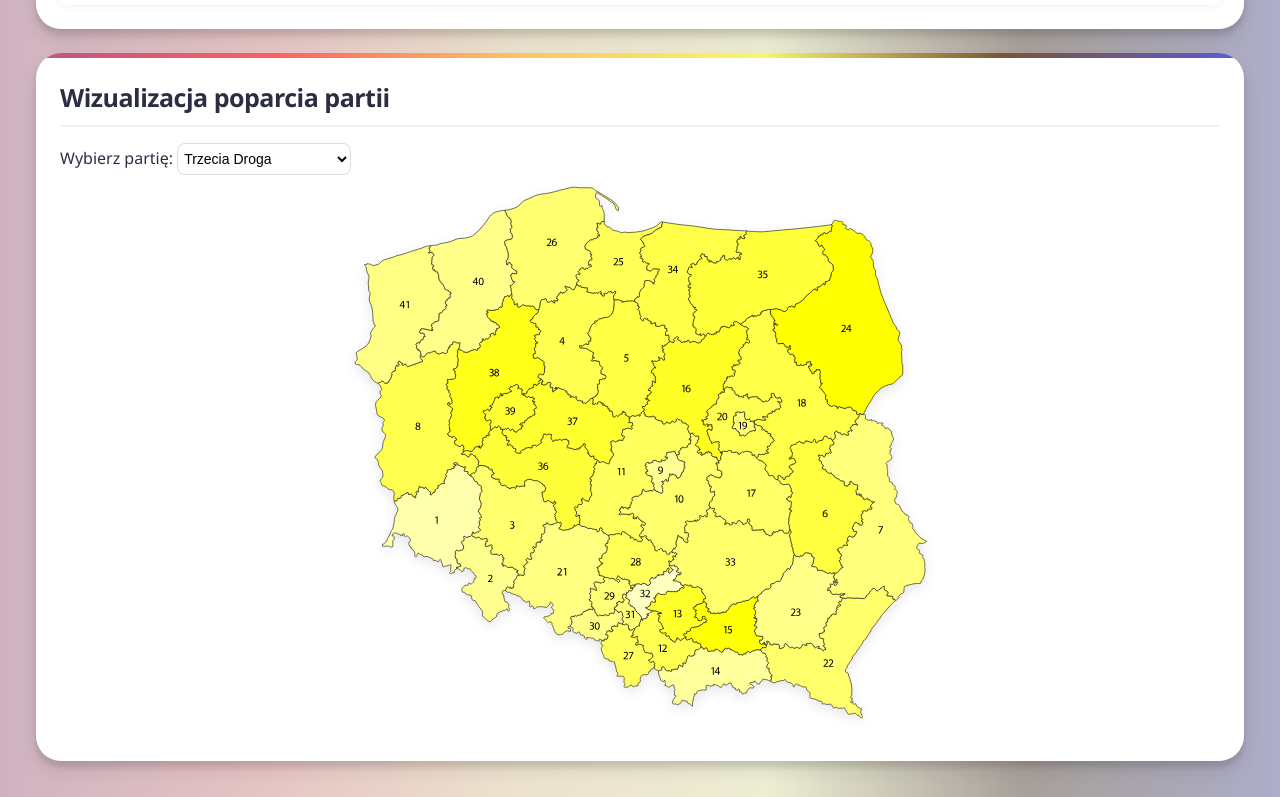
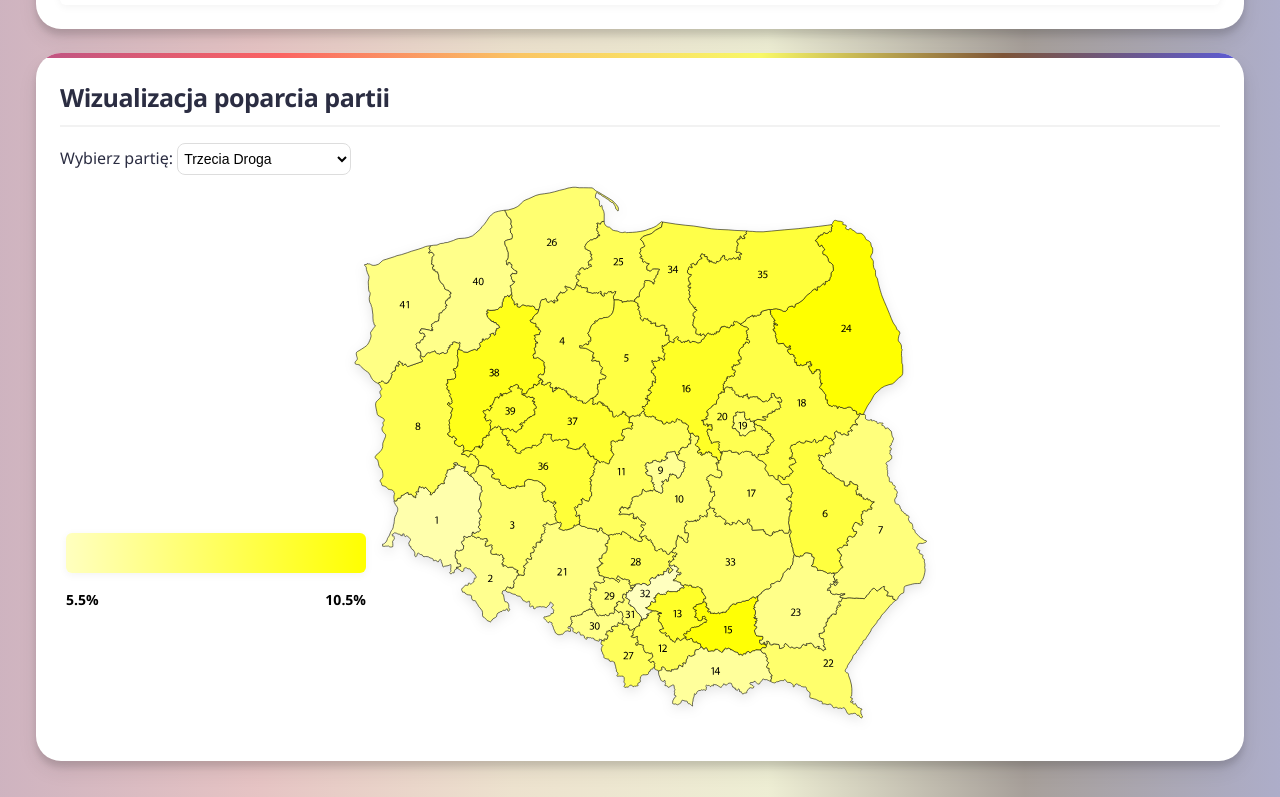
Before and after one commit to icerstop/koalicjometr, a plain HTML site: page index.html in a window 1280 px wide. Shown: the part 1734-2531 px from the top of the page. Drawn offline with nearby package versions, Linux system fonts and the light colour scheme.

Commit message:
constituency visualization upgrade

```diff
--- a/index.html
+++ b/index.html
@@ -150,7 +150,9 @@
                     <option value="rz">Razem</option>
                     <option value="poz">Pozostałe</option>
                 </select>
-                <div id="party-map"></div>
+                <div id="party-map">
+                    <div id="party-map-legend"></div>
+                </div>
             </div>
         </div>
 
--- a/script.js
+++ b/script.js
@@ -237,7 +237,6 @@ async function updatePartyMap() {
     const baseColor = colors[selectedParty];
 
     // Zbierz poparcie w każdym okręgu dla wybranej partii
-    // Upewnij się, że dla danego okręgu obliczone zostało wsparcie (przy kalkulacji mandatów)
     const supportValues = constituencies.map(c => (c.support && c.support[partyIndex]) ? c.support[partyIndex] : 0);
     const minSupport = Math.min(...supportValues);
     const maxSupport = Math.max(...supportValues);
@@ -245,36 +244,86 @@ async function updatePartyMap() {
     // Ustal zakres – żeby uniknąć dzielenia przez zero
     const range = (maxSupport - minSupport) || 1;
 
-    // Dla każdego okręgu, oblicz nowy odcień koloru
+    // Dla każdego okręgu, oblicz nowy odcień koloru i ustaw tooltip
     constituencies.forEach(c => {
         const supportValue = (c.support && c.support[partyIndex]) ? c.support[partyIndex] : 0;
-        // Oblicz współczynnik intensywności: 0 dla najniższego poparcia, 1 dla najwyższego
         const factor = (supportValue - minSupport) / range;
-        // Jeśli poparcie jest na poziomie minimum, odcień będzie bardziej rozjaśniony (np. rozjaśnienie o 50%), a przy maksymalnym – brak rozjaśnienia
         const adjustment = 75 * (1 - factor);
         const newColor = shadeColor(baseColor, adjustment);
 
-            // W funkcji updatePartyMap, zamiast dodawać <title>, dodaj eventy:
         const regionElement = svgDoc.getElementById(`okreg_${c.number}`);
         if (regionElement) {
             regionElement.setAttribute('style', `fill:${newColor};stroke:#000000;stroke-width:1px;pointer-events:visiblePainted;`);
-            // Usuń dotychczasowy tooltip, jeśli istnieje
             const existingTitle = regionElement.querySelector('title');
             if (existingTitle) {
-            existingTitle.remove();
+                existingTitle.remove();
             }
-            // Dodaj własny tooltip
-            const tooltipText = `Okręg ${c.number} - poparcie: ${supportValue.toFixed(2)}%`;
+            const mandateValue = (c.mandates && c.mandates[partyIndex] != null) ? c.mandates[partyIndex] : 0;
+            const tooltipText = `Okręg ${c.number}\nPoparcie: ${supportValue.toFixed(2)}%\nMandaty: ${mandateValue}`;
             addCustomTooltip(regionElement, tooltipText);
         }
     });
 
-    // Wstaw zaktualizowany SVG do kontenera w wierszu 4
+    // Wstaw zaktualizowany SVG do kontenera, przy jednoczesnym zachowaniu kontenera legendy
     const partyMapContainer = document.getElementById('party-map');
     partyMapContainer.innerHTML = "";
+    // Utwórz nowy kontener na legendę
+    const legendWrapper = document.createElement('div');
+    legendWrapper.id = 'party-map-legend';
+    partyMapContainer.appendChild(legendWrapper);
+    // Dołącz mapę (SVG)
     partyMapContainer.appendChild(svgElement);
 
+    // Wywołaj funkcję tworzącą legendę
+    createLegend(minSupport, maxSupport, baseColor);
 }
+
+
+function createLegend(minSupport, maxSupport, baseColor) {
+    const legendContainer = document.getElementById('party-map-legend');
+    legendContainer.innerHTML = '';
+
+    // Tworzymy canvas do narysowania gradientu
+    const legendCanvas = document.createElement('canvas');
+    legendCanvas.className = 'legend-canvas';
+    legendContainer.appendChild(legendCanvas);
+
+    // Ustal rozmiar faktyczny canvas, tak jak dotychczas
+    const legendWidth = legendCanvas.offsetWidth || 200;
+    const legendHeight = legendCanvas.offsetHeight || 20;
+    legendCanvas.width = legendWidth;
+    legendCanvas.height = legendHeight;
+
+    // Rysowanie gradientu
+    const ctx = legendCanvas.getContext('2d');
+    const gradient = ctx.createLinearGradient(0, 0, legendWidth, 0);
+    gradient.addColorStop(0, shadeColor(baseColor, 75));
+    gradient.addColorStop(1, shadeColor(baseColor, 0));
+    ctx.fillStyle = gradient;
+    ctx.fillRect(0, 0, legendWidth, legendHeight);
+
+    // Tworzymy kontener na etykiety (min i max)
+    const labelContainer = document.createElement('div');
+    labelContainer.className = 'legend-labels'; // styl w CSS
+
+    // Etykieta minimalna
+    const minLabel = document.createElement('div');
+    minLabel.className = 'legend-min';
+    minLabel.textContent = `${minSupport.toFixed(1)}%`;
+
+    // Etykieta maksymalna
+    const maxLabel = document.createElement('div');
+    maxLabel.className = 'legend-max';
+    maxLabel.textContent = `${maxSupport.toFixed(1)}%`;
+
+    // Dodaj etykiety do kontenera
+    labelContainer.appendChild(minLabel);
+    labelContainer.appendChild(maxLabel);
+    // Dopiero teraz dodaj kontener do legendy
+    legendContainer.appendChild(labelContainer);
+}
+
+
 
 // Dodaj event listener do selecta – aktualizacja mapy przy zmianie wybranej partii
 document.getElementById('party-list').addEventListener('change', updatePartyMap);
@@ -288,7 +337,7 @@ async function loadConstituencies() {
         .map((row, index) => {
             const parts = row.split(';');
             if (parts.length !== 9) {
-                console.error(`Błąd w wierszu ${index + 2}: za mało kolumn (${parts.length} zamiast 8)`);
+                console.error(`Błąd w wierszu ${index + 2}: za mało kolumn (${parts.length} zamiast 9)`);
                 return null;
             }
             const [number, size, td, nl, pis, konf, ko, rz, poz] = parts;
@@ -569,7 +618,9 @@ function updateCoalitions(mandates, support) {
             if (subsetIds.includes('pis') && subsetIds.includes('ko')) continue;
             if (subsetIds.includes('nl') && subsetIds.includes('konf')) continue;
             if (subsetIds.includes('nl') && subsetIds.includes('pis')) continue;
-            if (subsetIds.includes('rz') && subsetIds.includes('konf')) continue;
+            if (subsetIds.includes('rz') && subsetIds.includes('konf') && subsetIds.includes('pis')) continue;
+            if (subsetIds.includes('poz')) continue;
+            if (subset.some(i => mandates[i] === 0)) continue;
             const total = subset.reduce((sum, i) => sum + mandates[i], 0);
             if (total >= 231) {
                 const coalitionData = subset.map(i => ({
--- a/styles.css
+++ b/styles.css
@@ -488,3 +488,60 @@ button:active {
 html {
   scroll-behavior: smooth;
 }
+
+#custom-tooltip {
+  white-space: pre-line;
+}
+
+#party-map-legend {
+  position: absolute;
+  bottom: 150px;           /* Zmiana, żeby przesunąć legendę niżej */
+  left: 30px;
+  width: 300px;        /* Możesz zmniejszyć lub ustawić na auto */
+  z-index: 9999;
+  display: flex;
+  flex-direction: column;
+  align-items: center;
+  gap: 8px;
+  /* Usuwamy “pudełko” */
+  background-color: transparent;
+  box-shadow: none;
+  border-radius: 0;
+  padding: 0;
+}
+/* Samo płótno z gradientem (skalujemy szerokość i wysokość w CSS) */
+#party-map-legend .legend-canvas {
+  width: 100%;  /* 100% szerokości kontenera, czyli 300px */
+  height: 40px; /* powiększona wysokość legendy */
+  display: block;
+}
+
+/* Etykiety minimalnego i maksymalnego poparcia */
+#party-map-legend .legend-min,
+#party-map-legend .legend-max {
+  font-size: 14px;
+  font-weight: 600;
+  color: #000;
+}
+
+/* Opcjonalnie, jeśli chcesz min i max w jednej linii po bokach,
+   możesz użyć dodatkowego kontenera i stylu: */
+/*
+#party-map-legend .legend-labels {
+  display: flex;
+  justify-content: space-between;
+  width: 100%;
+}
+#party-map-legend .legend-min,
+#party-map-legend .legend-max {
+  margin: 0;
+}
+*/
+
+/* Kontener na etykiety w jednym wierszu */
+#party-map-legend .legend-labels {
+  display: flex;
+  justify-content: space-between; /* etykiety rozstawione lewo-prawo */
+  width: 100%;
+  margin-top: 8px;               /* ewentualnie jakiś odstęp od gradientu */
+}
```
